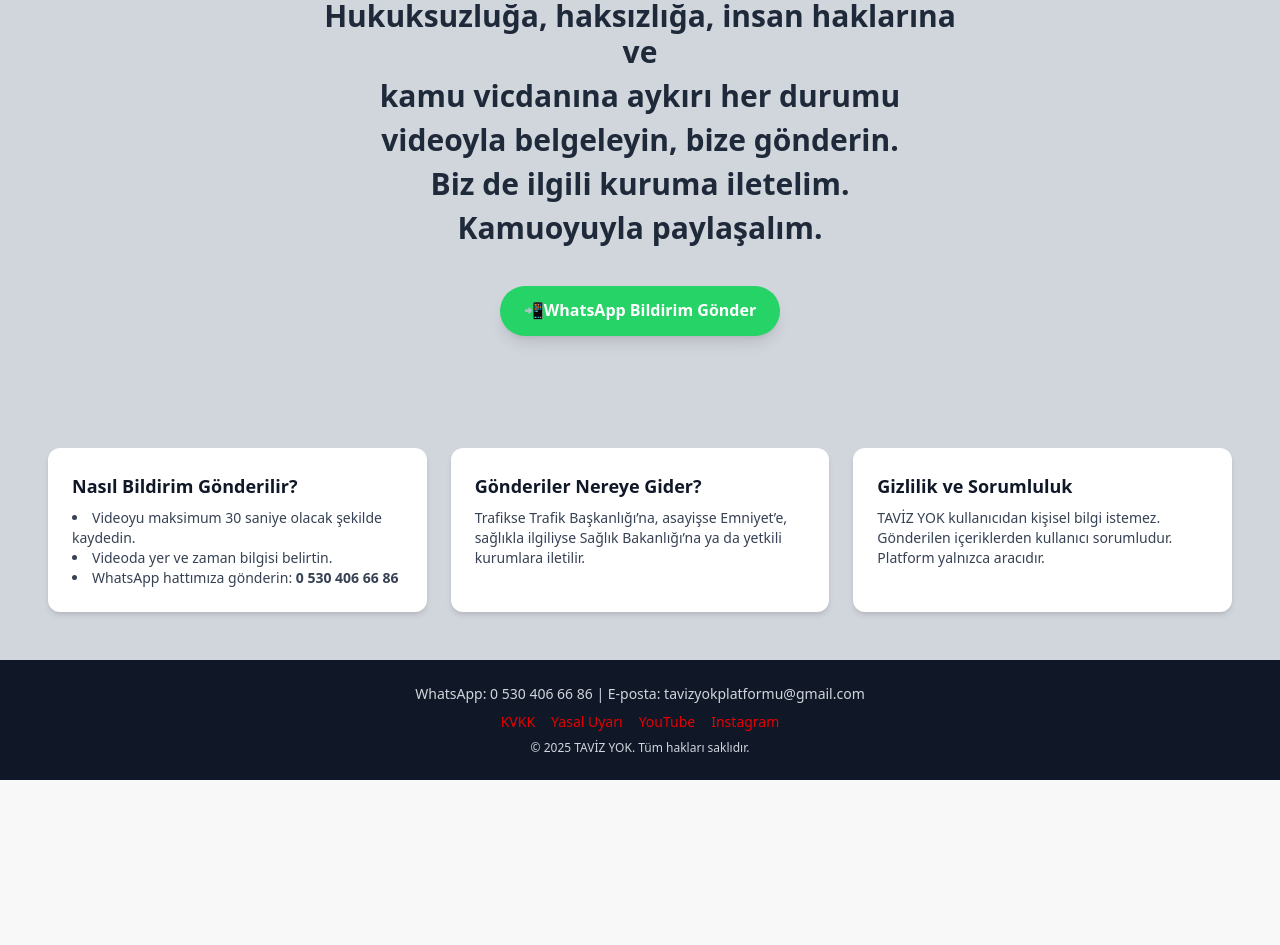
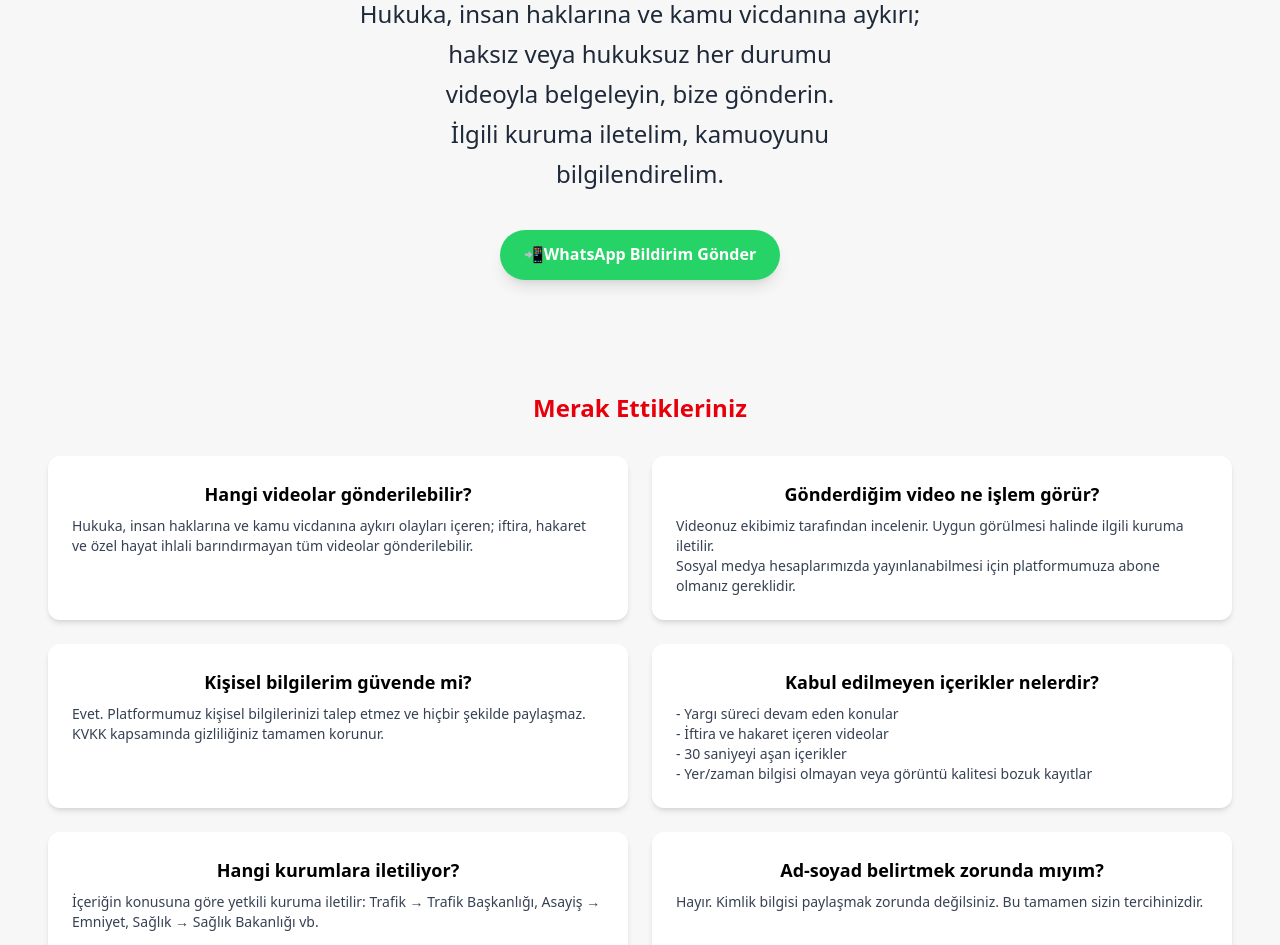
Before and after one commit to GurhanAksoy/tavizyok-website, a Next.js app: page / in a window 1280 px wide. Shown: the part 340-1285 px from the top of the page. Before the commit the page ends 1120 px from the top, so only its background shows below. Built offline with nearby package versions, Linux system fonts and the light colour scheme.

Commit message:
Update page.js

```diff
--- a/src/app/page.js
+++ b/src/app/page.js
@@ -5,27 +5,16 @@ import Navbar from '@/components/Navbar';
 
 export default function Home() {
   return (
-    <main className="min-h-screen bg-gray-300 text-gray-900 font-sans">
+    <main className="min-h-screen bg-[#f7f7f7] text-gray-900 font-sans">
       <Navbar />
-      <div className="flex flex-col items-center justify-center text-center px-4 py-16">
+      <div className="flex flex-col items-center justify-center text-center px-4 py-16 relative z-10">
         <Image src="/logo.png" alt="TAVİZ YOK Logo" width={250} height={250} className="mb-6" />
-
-        <div className="max-w-2xl mx-auto space-y-2 leading-relaxed">
-  <p className="text-2xl md:text-3xl font-semibold text-gray-800">
-    Hukuksuzluğa, haksızlığa, insan haklarına ve
-  </p>
-  <p className="text-2xl md:text-3xl font-semibold text-gray-800">
-    kamu vicdanına aykırı her durumu
-  </p>
-  <p className="text-2xl md:text-3xl font-semibold text-gray-800">
-    videoyla belgeleyin, bize gönderin.
-  </p>
-  <p className="text-2xl md:text-3xl font-semibold text-gray-800">
-    Biz de ilgili kuruma iletelim.
-  </p>
-  <p className="text-2xl md:text-3xl font-semibold text-gray-800">
-    Kamuoyuyla paylaşalım.
-  </p>
+        <div className="text-center max-w-xl mx-auto space-y-2 leading-loose">
+          <p className="text-xl md:text-2xl font-medium text-gray-800">Hukuka, insan haklarına ve kamu vicdanına aykırı;</p>
+          <p className="text-xl md:text-2xl font-medium text-gray-800">haksız veya hukuksuz her durumu</p>
+          <p className="text-xl md:text-2xl font-medium text-gray-800">videoyla belgeleyin, bize gönderin.</p>
+          <p className="text-xl md:text-2xl font-medium text-gray-800">İlgili kuruma iletelim, kamuoyunu</p>
+          <p className="text-xl md:text-2xl font-medium text-gray-800">bilgilendirelim.</p>
         </div>
 
         <a
@@ -38,39 +27,64 @@ export default function Home() {
         </a>
       </div>
 
-      <div className="grid grid-cols-1 md:grid-cols-3 gap-6 px-6 md:px-12 py-12">
+      {/* ✅ Merak Ettikleriniz Bölümü */}
+      <div className="px-6 md:px-12 py-12">
+        <h2 className="text-2xl font-bold text-red-600 text-center mb-8">Merak Ettikleriniz</h2>
+        <div className="grid grid-cols-1 md:grid-cols-2 gap-6">
           <div className="bg-white rounded-xl shadow-md p-6 text-left">
-          <h2 className="font-bold text-lg mb-2">Nasıl Bildirim Gönderilir?</h2>
-          <ul className="list-disc list-inside text-sm text-gray-700">
-            <li>Videoyu maksimum 30 saniye olacak şekilde kaydedin.</li>
-            <li>Videoda yer ve zaman bilgisi belirtin.</li>
-            <li>WhatsApp hattımıza gönderin: <strong>0 530 406 66 86</strong></li>
-          </ul>
-        </div>
-        <div className="bg-white rounded-xl shadow-md p-6 text-left">
-          <h2 className="font-bold text-lg mb-2">Gönderiler Nereye Gider?</h2>
+            <h3 className="font-semibold mb-2 text-lg text-black text-center">Hangi videolar gönderilebilir?</h3>
             <p className="text-sm text-gray-700">
-            Trafikse Trafik Başkanlığı’na, asayişse Emniyet’e, sağlıkla ilgiliyse Sağlık Bakanlığı’na ya da yetkili kurumlara iletilir.
+              Hukuka, insan haklarına ve kamu vicdanına aykırı olayları içeren; iftira, hakaret ve özel hayat ihlali barındırmayan tüm videolar gönderilebilir.
             </p>
           </div>
+
           <div className="bg-white rounded-xl shadow-md p-6 text-left">
-          <h2 className="font-bold text-lg mb-2">Gizlilik ve Sorumluluk</h2>
+            <h3 className="font-semibold mb-2 text-lg text-black text-center">Gönderdiğim video ne işlem görür?</h3>
             <p className="text-sm text-gray-700">
-            TAVİZ YOK kullanıcıdan kişisel bilgi istemez. Gönderilen içeriklerden kullanıcı sorumludur. Platform yalnızca aracıdır.
+              Videonuz ekibimiz tarafından incelenir. Uygun görülmesi halinde ilgili kuruma iletilir.<br />
+              Sosyal medya hesaplarımızda yayınlanabilmesi için platformumuza abone olmanız gereklidir.
+            </p>
+          </div>
+
+          <div className="bg-white rounded-xl shadow-md p-6 text-left">
+            <h3 className="font-semibold mb-2 text-lg text-black text-center">Kişisel bilgilerim güvende mi?</h3>
+            <p className="text-sm text-gray-700">
+              Evet. Platformumuz kişisel bilgilerinizi talep etmez ve hiçbir şekilde paylaşmaz. KVKK kapsamında gizliliğiniz tamamen korunur.
+            </p>
+          </div>
+
+          <div className="bg-white rounded-xl shadow-md p-6 text-left">
+            <h3 className="font-semibold mb-2 text-lg text-black text-center">Kabul edilmeyen içerikler nelerdir?</h3>
+            <p className="text-sm text-gray-700">
+              - Yargı süreci devam eden konular<br />
+              - İftira ve hakaret içeren videolar<br />
+              - 30 saniyeyi aşan içerikler<br />
+              - Yer/zaman bilgisi olmayan veya görüntü kalitesi bozuk kayıtlar
+            </p>
+          </div>
+
+          <div className="bg-white rounded-xl shadow-md p-6 text-left">
+            <h3 className="font-semibold mb-2 text-lg text-black text-center">Hangi kurumlara iletiliyor?</h3>
+            <p className="text-sm text-gray-700">
+              İçeriğin konusuna göre yetkili kuruma iletilir: Trafik → Trafik Başkanlığı, Asayiş → Emniyet, Sağlık → Sağlık Bakanlığı vb.
+            </p>
+          </div>
+
+          <div className="bg-white rounded-xl shadow-md p-6 text-left">
+            <h3 className="font-semibold mb-2 text-lg text-black text-center">Ad-soyad belirtmek zorunda mıyım?</h3>
+            <p className="text-sm text-gray-700">
+              Hayır. Kimlik bilgisi paylaşmak zorunda değilsiniz. Bu tamamen sizin tercihinizdir.
+            </p>
+          </div>
+
+          <div className="bg-white rounded-xl shadow-md p-6 text-left md:col-span-2 md:w-1/2 md:mx-auto">
+            <h3 className="font-semibold mb-2 text-lg text-black text-center">Bildirim sonrası bilgi alabiliyor muyum?</h3>
+            <p className="text-sm text-gray-700">
+              Evet. Paylaşıma uygun görülen içeriklerle ilgili süreç hakkında size bilgilendirme yapılır.
             </p>
           </div>
         </div>
-
-      <footer className="bg-gray-900 text-gray-300 text-sm text-center py-6">
-        <p>WhatsApp: 0 530 406 66 86 | E-posta: tavizyokplatformu@gmail.com</p>
-        <div className="mt-2 space-x-4">
-          <Link href="/kvkk" className="hover:underline text-red-400">KVKK</Link>
-          <Link href="/yasal-uyari" className="hover:underline text-red-400">Yasal Uyarı</Link>
-          <a href="https://www.youtube.com/@Taviz_Yok" target="_blank" rel="noopener noreferrer" className="hover:underline text-red-400">YouTube</a>
-          <a href="https://www.instagram.com/tavizyokplatformu" target="_blank" rel="noopener noreferrer" className="hover:underline text-red-400">Instagram</a>
       </div>
-        <p className="mt-2 text-xs">© 2025 TAVİZ YOK. Tüm hakları saklıdır.</p>
-      </footer>
     </main>
   );
 }
```
Lines whose indentation alone changed are shown as unchanged.
